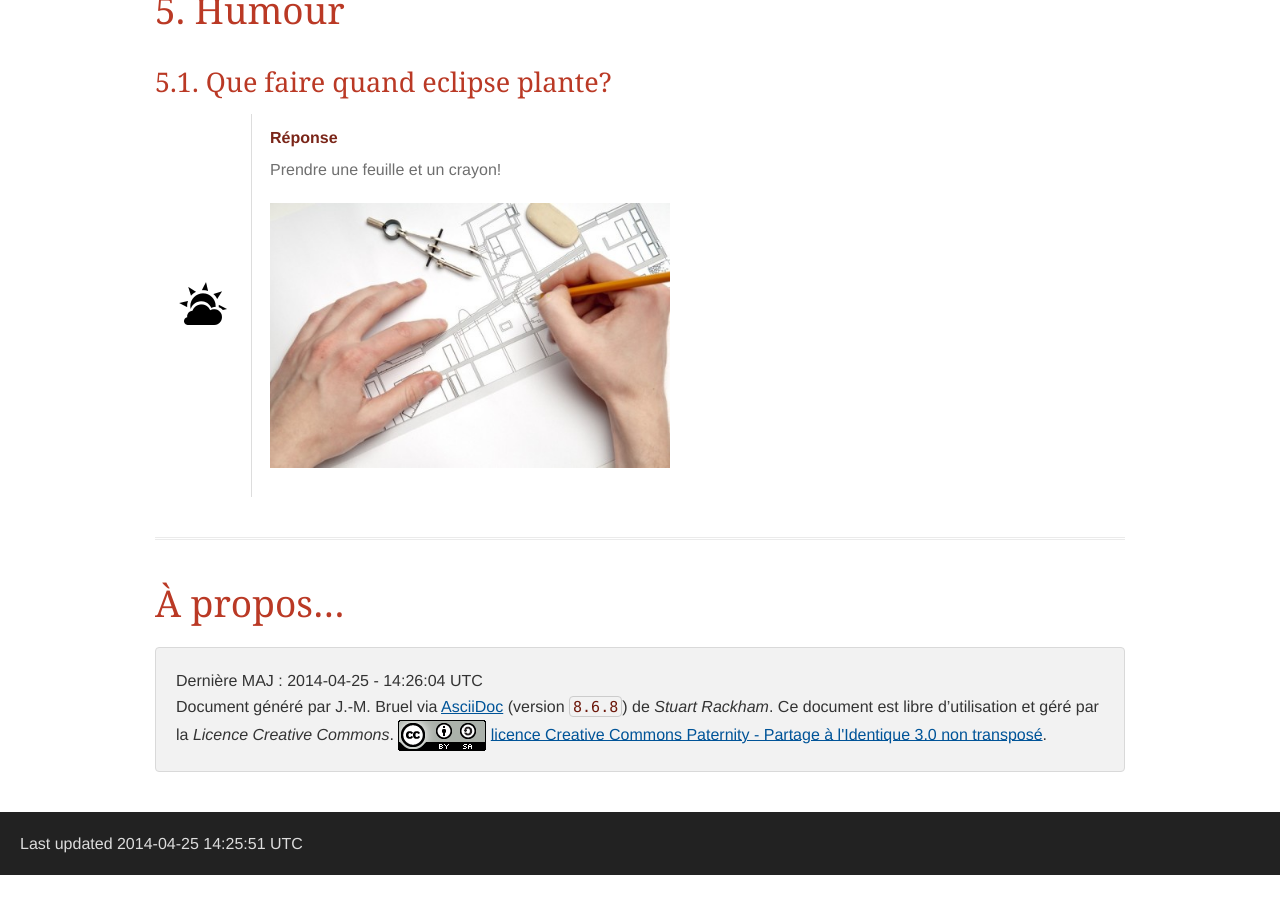
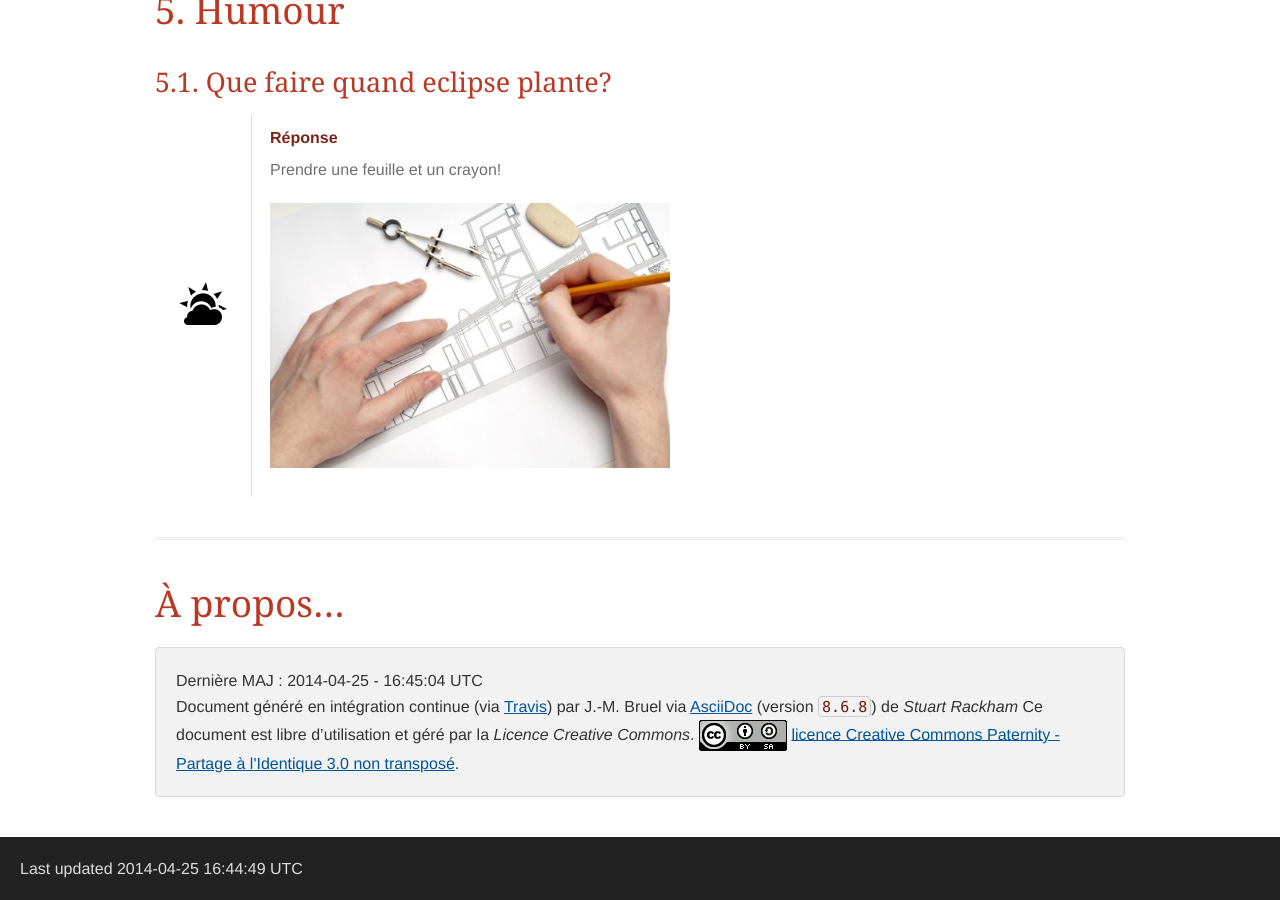
Before and after one commit to jmbruel/jmbruel.github.io, a Jekyll site: the page index.html, which Jekyll copies as it is, in a window 1280 px wide and 900 px high, scrolled down 6765 px. Built offline with Jekyll 4.4.1, drawn with Linux system fonts in a browser that asks for light colours; Markdown is read by kramdown in place of the engine named in the settings; before the commit the page ends 7640 px from its top, so only the background shows below that.

Commit message:
Travis build 222 pushed to io pages -- [skip ci]

```diff
--- a/index.html
+++ b/index.html
@@ -384,7 +384,7 @@ span.icon > [class^="icon-"], span.icon > [class*=" icon-"] { cursor: default; }
 </td>
 <td class="content">
 <div class="paragraph">
-<p>Réalisée en collaboration avec les élèves de l'école <a href="http://www.ingesup.com/ecole-informatique/toulouse.html">INGESUP Toulouse</a> ainsi que <a href="mailto:Jean-Michel.Inglebert@unuiv-tlse2.fr">J.-M. Inglebert</a>.</p>
+<p>Réalisée en collaboration avec les élèves de l'école <a href="http://www.ingesup.com/ecole-informatique/toulouse.html">INGESUP Toulouse</a> ainsi que <a href="mailto:Jean-Michel.Inglebert@univ-tlse2.fr">J.-M. Inglebert</a>.</p>
 </div>
 </td>
 </tr>
@@ -777,8 +777,8 @@ d&#8217;eclipse (4.4 <a href="http://www.eclipse.org/downloads/packages/eclipse-
 <div class="sidebarblock">
 <div class="content">
 <div class="paragraph">
-<p>Dernière MAJ : 2014-04-25 - 14:26:04 UTC<br>
-Document généré par J.-M. Bruel via <a href="http://www.methods.co.nz/asciidoc">AsciiDoc</a> (version <code>8.6.8</code>) de <em>Stuart Rackham</em>.
+<p>Dernière MAJ : 2014-04-25 - 16:45:04 UTC<br>
+Document généré en intégration continue (via <a href="https://travis-ci.org">Travis</a>) par J.-M. Bruel via <a href="http://www.methods.co.nz/asciidoc">AsciiDoc</a> (version <code>8.6.8</code>) de <em>Stuart Rackham</em>
 Ce document est libre d&#8217;utilisation et géré par la <em>Licence Creative Commons</em>.
 <span class="image"><a class="image" href="http://creativecommons.org/licenses/by-sa/3.0/"><img src="images/88x31.png" alt="Licence Creative Commons"></a></span>
 <a href="http://creativecommons.org/licenses/by-sa/3.0/">licence Creative Commons Paternity - Partage à l&#39;Identique 3.0 non transposé</a>.</p>
@@ -790,7 +790,7 @@ Ce document est libre d&#8217;utilisation et géré par la <em>Licence Creative
 </div>
 <div id="footer">
 <div id="footer-text">
-Last updated 2014-04-25 14:25:51 UTC
+Last updated 2014-04-25 16:44:49 UTC
 </div>
 </div>
 </body>
```
